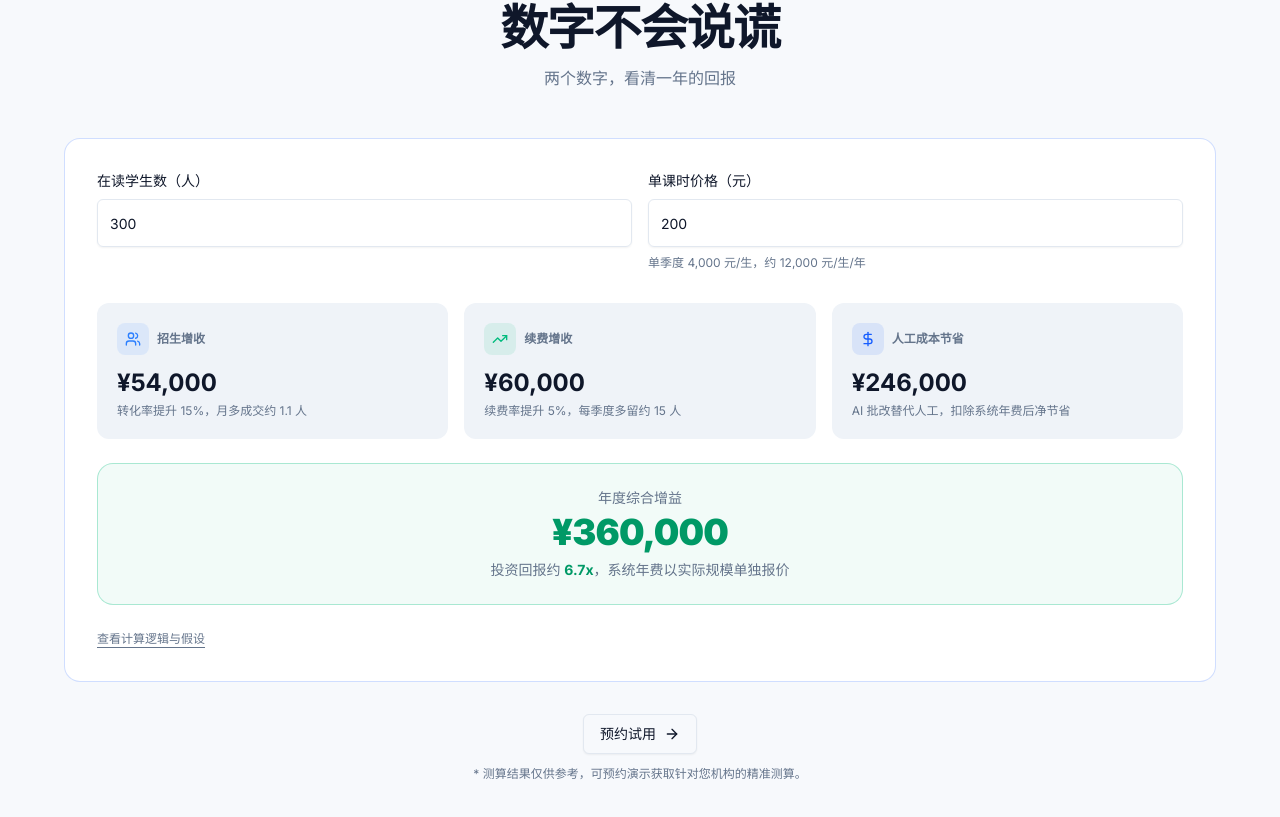
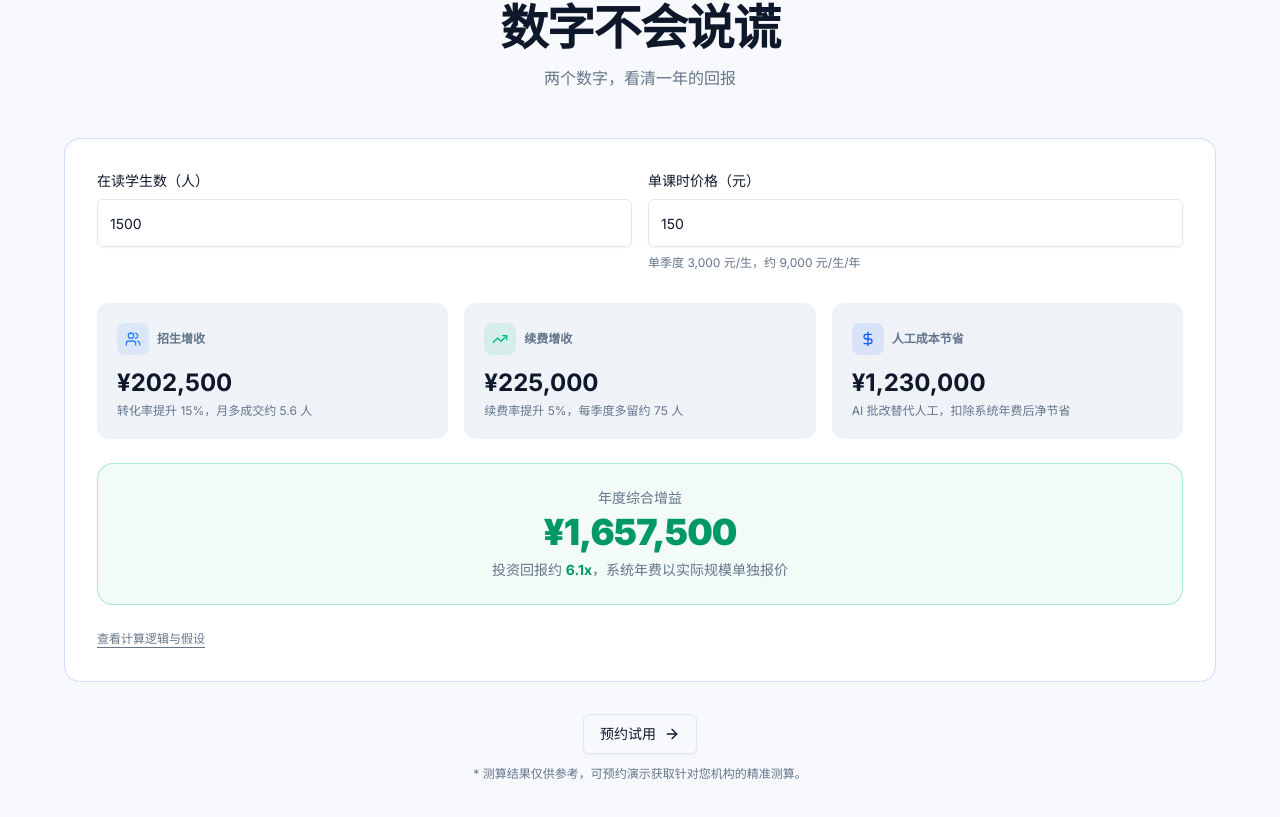
Before and after one commit to ultraxia/unnamed-logic-landpage, a Next.js app: page / in a window 1280 px wide. Shown: the part 2963-3780 px from the top of the page. Built offline with nearby package versions, Linux system fonts and the light colour scheme.

Commit message:
fix: ROI 计算器默认值调整为学生数1500、客单价150

```diff
--- a/components/roi-section.tsx
+++ b/components/roi-section.tsx
@@ -11,8 +11,8 @@ export function RoiSection() {
   const isVisible = useScrollReveal(sectionRef)
 
   // 用户填写：两个核心变量（用字符串避免开头 0 的问题）
-  const [studentCountStr, setStudentCountStr] = useState("300")
-  const [pricePerClassStr, setPricePerClassStr] = useState("200")
+  const [studentCountStr, setStudentCountStr] = useState("1500")
+  const [pricePerClassStr, setPricePerClassStr] = useState("150")
   const studentCount = Number(studentCountStr) || 0
   const pricePerClass = Number(pricePerClassStr) || 0
 
```
